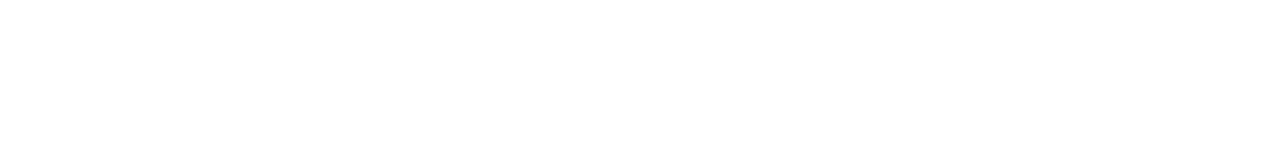
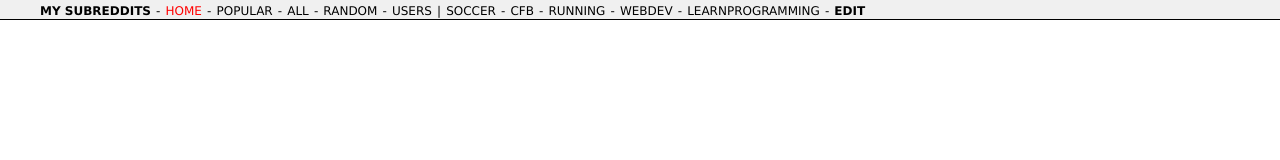
Before and after one commit to zwpleasant/redditClone, a plain HTML site: page index.html in a window 1280 px wide. Drawn offline with Linux system fonts and the light colour scheme.

Commit message:
added structure and styling for page header

```diff
--- a/assets/style.css
+++ b/assets/style.css
@@ -0,0 +1,41 @@
+body {
+    padding: 0;
+    margin: 0;
+    font-family: verdana;
+}
+
+grid-1 {
+    display: grid;
+    grid-template-columns: 1fr;
+    grid-auto-rows: auto;
+}
+
+header {
+    background-color: #F0F0F0;
+    border-bottom: solid black;
+    border-width: thin;
+    align-content: flex-start;
+}
+
+header ul {
+    margin: 0;
+    list-style-type: none;
+}
+
+header li {
+    display: inline;
+    font-size: 12px;
+    font-family: verdana;
+}
+
+header li:hover {
+    text-decoration: underline;
+}
+
+#red-hack {
+    color: red;
+}
+
+#edit-right {
+    text-align: right;
+}
--- a/index.html
+++ b/index.html
@@ -9,6 +9,35 @@
     <title>Reddit</title>
 </head>
 <body>
-
+    <header class="grid-1">
+        <ul>
+            <li class="my-subs"><strong>MY SUBREDDITS</strong></li>
+            <li>-</li>
+            <li id="red-hack">HOME</li>
+            <li>-</li>
+            <li>POPULAR</li>
+            <li>-</li>
+            <li>ALL</li>
+            <li>-</li>
+            <li>RANDOM</li>
+            <li>-</li>
+            <li>USERS</li>
+            <li>|</li>
+            <li>SOCCER</li>
+            <li>-</li>
+            <li>CFB</li>
+            <li>-</li>
+            <li>RUNNING</li>
+            <li>-</li>
+            <li>WEBDEV</li>
+            <li>-</li>
+            <li>LEARNPROGRAMMING</li>
+            <li>-</li>
+            <li><strong>EDIT</strong></li>
+        </ul>
+    </header>
+    <nav class="grid-3"></nav>
+    <div id="main" class="grid-20-10-1"></div>
+    <div class="search-container"></div>
 </body>
 </html>
```
